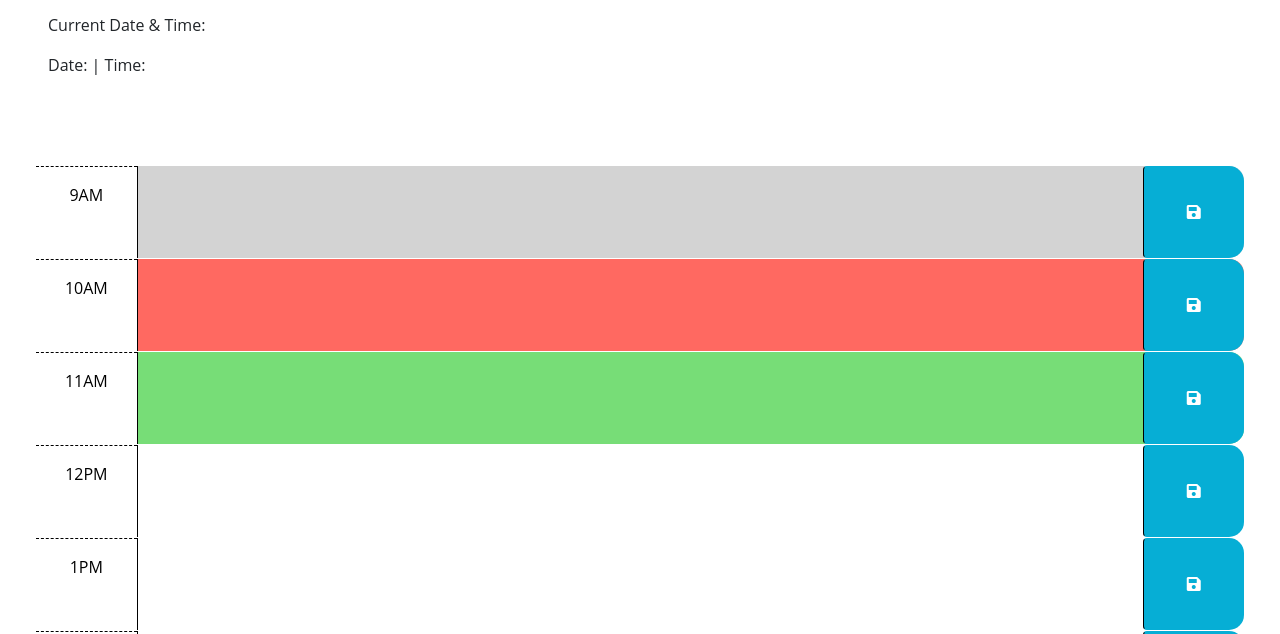
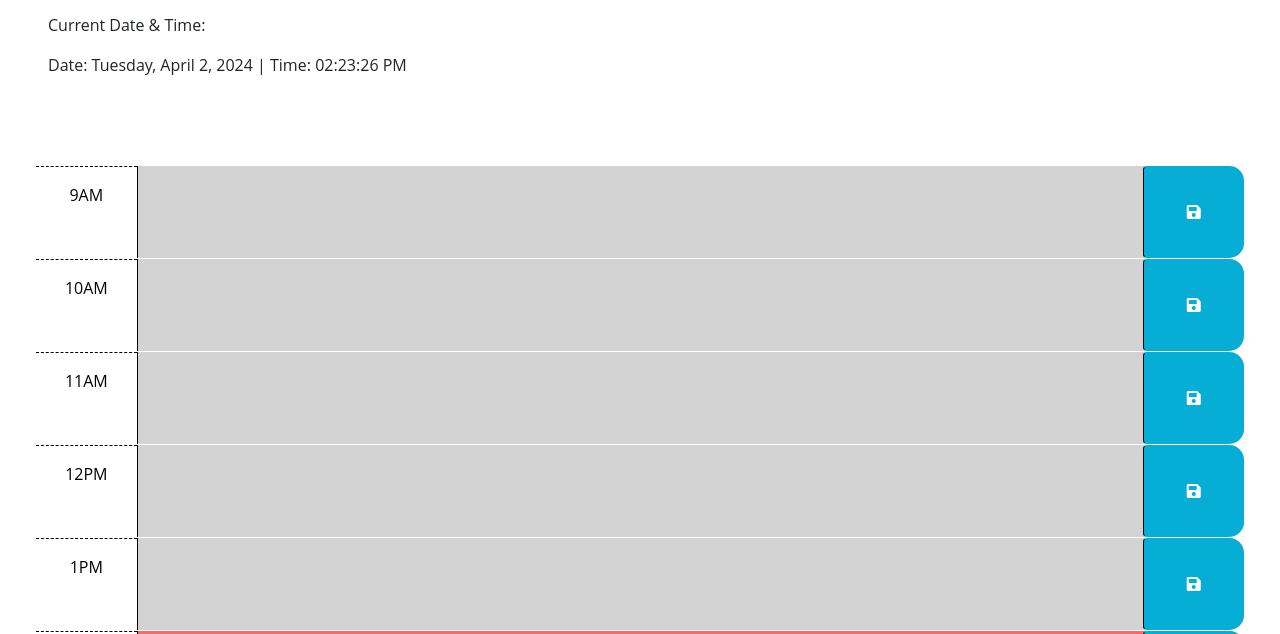
Before and after one commit to royreid3rd/Your-Daily-, a plain HTML site: page index.html in a window 1280 px wide. Shown: the part 166-800 px from the top of the page. Drawn offline with nearby package versions, Linux system fonts and the light colour scheme; files that its build step writes are made by us from their sources.

Commit message:
Update index.html
changed java and css scripts to run properly

```diff
--- a/index.html
+++ b/index.html
@@ -20,7 +20,7 @@
       href="https://fonts.googleapis.com/css2?family=Fira+Sans:wght@400;700&display=swap"
       rel="stylesheet"
     />
-    <link rel="stylesheet" href="Assets/style.css" />
+    <link rel="stylesheet" href="style.css" />
     <title>Work Day Scheduler</title>
   </head>
 
@@ -117,6 +117,6 @@
     integrity="sha256-iu/zLUB+QgISXBLCW/mcDi/rnf4m4uEDO0wauy76x7U="
     crossorigin="anonymous"></script>
 
-    <script src="Assets/script.js"></script>
+    <script src="script.js"></script>
   </body>
 </html>
```
